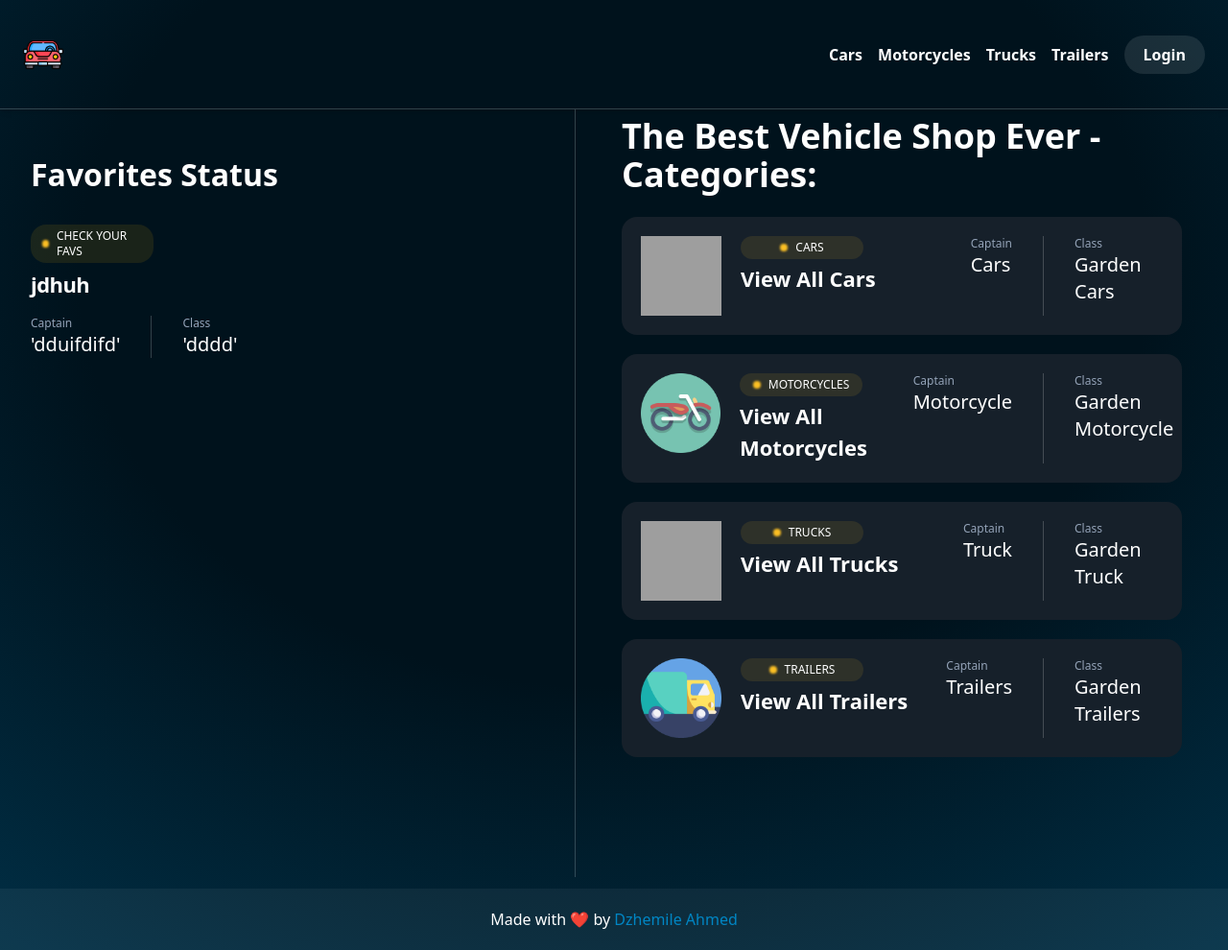
After one commit to Dzhemile-dzh/vehicle-shop, a Symfony app: template templates/main/homepage.html.twig in a window 1280 px wide. The commit adds this page. Shown: the whole page at 96% size. Run offline with Twig, Linux system fonts and the light colour scheme; the template is opened without the code that fills it, so the values that code supplies are empty; style sheets or scripts are compiled from the project's sources; some libraries are stand-ins or nearby versions; grey boxes are pictures that could not be loaded.

Commit message:
added redirections, refactored  twigs

```diff
--- a/templates/car/details.html.twig
+++ b/templates/car/details.html.twig
@@ -4,7 +4,7 @@
 
 {% block body %}
 <div class="my-4 px-8">
-    <a class="bg-white hover:bg-gray-200 rounded-xl p-2 text-black" href="/">
+    <a class="bg-white hover:bg-gray-200 rounded-xl p-2 text-black" href="{{ path('car_list') }}">
         <svg class="inline text-black" xmlns="http://www.w3.org/2000/svg" height="16" width="14" viewBox="0 0 448 512">
             <path fill="#000" d="M9.4 233.4c-12.5 12.5-12.5 32.8 0 45.3l160 160c12.5 12.5 32.8 12.5 45.3 0s12.5-32.8 0-45.3L109.2 288 416 288c17.7 0 32-14.3 32-32s-14.3-32-32-32l-306.7 0L214.6 118.6c12.5-12.5 12.5-32.8 0-45.3s-32.8-12.5-45.3 0l-160 160z"/>
         </svg>
--- /dev/null
+++ b/templates/main/_sidebar.html.twig
@@ -0,0 +1,30 @@
+<aside
+    class="pb-8 lg:pb-0 lg:w-[600px] shrink-0 lg:block lg:min-h-screen text-white transition-all overflow-hidden px-8 border-b lg:border-b-0 lg:border-r border-white/20 transition-all overflow-hidden"
+>
+    <div class="flex justify-between mt-11 mb-7">
+        <h2 class="text-[32px] font-semibold">Favorites Status</h2>
+    </div>
+
+    <div>
+        <div class="flex flex-col space-y-1.5">
+            <div class="rounded-2xl py-1 px-3 flex justify-center w-32 items-center" style="background: rgba(255, 184, 0, .1);">
+                <div class="rounded-full h-2 w-2 bg-amber-400 blur-[1px] mr-2"></div>
+                <p class="uppercase text-xs">Check Your Favs</p>
+            </div>
+            <h3 class="tracking-tight text-[22px] font-semibold">
+                <a class="hover:underline" href="">jdhuh</a>
+            </h3>
+        </div>
+        <div class="flex mt-4">
+            <div class="border-r border-white/20 pr-8">
+                <p class="text-slate-400 text-xs">Captain</p>
+                <p class="text-xl">'dduifdifd'</p>
+            </div>
+
+            <div class="pl-8">
+                <p class="text-slate-400 text-xs">Class</p>
+                <p class="text-xl">'dddd'</p>
+            </div>
+        </div>
+    </div>
+</aside>
--- /dev/null
+++ b/templates/main/_vehicle_card.html.twig
@@ -0,0 +1,30 @@
+<div class="bg-[#16202A] rounded-2xl pl-5 py-5 pr-11 flex flex-col min-[1174px]:flex-row min-[1174px]:justify-between">
+    <div class="flex justify-center min-[1174px]:justify-start">
+        <img class="h-[83px] w-[84px]" src="{{ asset(imageSrc) }}">
+        <div class="ml-5">
+            <div class="rounded-2xl py-1 px-3 flex justify-center w-32 items-center bg-amber-400/10">
+                <div class="rounded-full h-2 w-2 bg-amber-400 blur-[1px] mr-2"></div>
+                <p class="uppercase text-xs text-nowrap">{{ category }}</p>
+            </div>
+            <h4 class="text-[22px] pt-1 font-semibold">
+                <a
+                    class="hover:text-slate-200"
+                    href="{{ path(categoryPath) }}"
+                >
+                    View All {{ category }}
+                </a>
+            </h4>
+        </div>
+    </div>
+    <div class="flex justify-center min-[1174px]:justify-start mt-2 min-[1174px]:mt-0 shrink-0">
+        <div class="border-r border-white/20 pr-8">
+            <p class="text-slate-400 text-xs">Captain</p>
+            <p class="text-xl">{{ captain }}</p>
+        </div>
+
+        <div class="pl-8 w-[100px]">
+            <p class="text-slate-400 text-xs">Class</p>
+            <p class="text-xl">{{ class }}</p>
+        </div>
+    </div>
+</div>
--- /dev/null
+++ b/templates/main/homepage.html.twig
@@ -0,0 +1,46 @@
+{% extends 'base.html.twig' %}
+
+{% block title %}Vehicleshop: The Wow !{% endblock %}
+
+{% block body %}
+    <main class="flex flex-col lg:flex-row">
+        {{ include('main/_sidebar.html.twig') }}
+
+        <div class="px-12 pt-2 w-full">
+            <h2 class="text-4xl font-semibold mb-6">The Best Vehicle Shop Ever - Categories:</h2>
+            <div class="space-y-5">
+                {{ include('main/_vehicle_card.html.twig', {
+                    imageSrc: 'images/car.png',
+                    category: 'Cars',
+                    categoryPath: 'car_list',
+                    captain: ' Cars',
+                    class: 'Garden Cars'
+                }) }}
+
+                {{ include('main/_vehicle_card.html.twig', {
+                    imageSrc: 'images/motorcycle.png',
+                    category: 'Motorcycles',
+                    categoryPath: 'motorcycle_list',
+                    captain: 'Motorcycle',
+                    class: 'Garden Motorcycle'
+                }) }}
+
+                {{ include('main/_vehicle_card.html.twig', {
+                    imageSrc: 'images/truck.png',
+                    category: 'Trucks',
+                    categoryPath: 'truck_list',
+                    captain: 'Truck',
+                    class: 'Garden Truck'
+                }) }}
+
+                {{ include('main/_vehicle_card.html.twig', {
+                    imageSrc: 'images/trailer.png',
+                    category: 'Trailers',
+                    categoryPath: 'trailer_list',
+                    captain: 'Trailers',
+                    class: 'Garden Trailers'
+                }) }}
+            </div>
+        </div>
+    </main>
+{% endblock %}
--- a/templates/motorcycle/details.html.twig
+++ b/templates/motorcycle/details.html.twig
@@ -4,7 +4,7 @@
 
 {% block body %}
 <div class="my-4 px-8">
-    <a class="bg-white hover:bg-gray-200 rounded-xl p-2 text-black" href="/">
+    <a class="bg-white hover:bg-gray-200 rounded-xl p-2 text-black" href="{{ path('motorcycle_list') }}">
         <svg class="inline text-black" xmlns="http://www.w3.org/2000/svg" height="16" width="14" viewBox="0 0 448 512">
             <path fill="#000" d="M9.4 233.4c-12.5 12.5-12.5 32.8 0 45.3l160 160c12.5 12.5 32.8 12.5 45.3 0s12.5-32.8 0-45.3L109.2 288 416 288c17.7 0 32-14.3 32-32s-14.3-32-32-32l-306.7 0L214.6 118.6c12.5-12.5 12.5-32.8 0-45.3s-32.8-12.5-45.3 0l-160 160z"/>
         </svg>
--- a/templates/trailer/details.html.twig
+++ b/templates/trailer/details.html.twig
@@ -4,7 +4,7 @@
 
 {% block body %}
 <div class="my-4 px-8">
-    <a class="bg-white hover:bg-gray-200 rounded-xl p-2 text-black" href="/">
+    <a class="bg-white hover:bg-gray-200 rounded-xl p-2 text-black" href="{{ path('trailer_list') }}">
         <svg class="inline text-black" xmlns="http://www.w3.org/2000/svg" height="16" width="14" viewBox="0 0 448 512">
             <path fill="#000" d="M9.4 233.4c-12.5 12.5-12.5 32.8 0 45.3l160 160c12.5 12.5 32.8 12.5 45.3 0s12.5-32.8 0-45.3L109.2 288 416 288c17.7 0 32-14.3 32-32s-14.3-32-32-32l-306.7 0L214.6 118.6c12.5-12.5 12.5-32.8 0-45.3s-32.8-12.5-45.3 0l-160 160z"/>
         </svg>
--- a/templates/truck/details.html.twig
+++ b/templates/truck/details.html.twig
@@ -4,7 +4,7 @@
 
 {% block body %}
 <div class="my-4 px-8">
-    <a class="bg-white hover:bg-gray-200 rounded-xl p-2 text-black" href="/">
+    <a class="bg-white hover:bg-gray-200 rounded-xl p-2 text-black" href="{{ path('truck_list') }}">
         <svg class="inline text-black" xmlns="http://www.w3.org/2000/svg" height="16" width="14" viewBox="0 0 448 512">
             <path fill="#000" d="M9.4 233.4c-12.5 12.5-12.5 32.8 0 45.3l160 160c12.5 12.5 32.8 12.5 45.3 0s12.5-32.8 0-45.3L109.2 288 416 288c17.7 0 32-14.3 32-32s-14.3-32-32-32l-306.7 0L214.6 118.6c12.5-12.5 12.5-32.8 0-45.3s-32.8-12.5-45.3 0l-160 160z"/>
         </svg>
```
Also changed, not shown: src/Controller/MainController.php (added, +16 -0 lines), templates/car/list.html.twig (+10 -5 lines), templates/motorcycle/list.html.twig (+11 -4 lines), templates/trailer/list.html.twig (+11 -3 lines), templates/truck/list.html.twig (+11 -4 lines).
